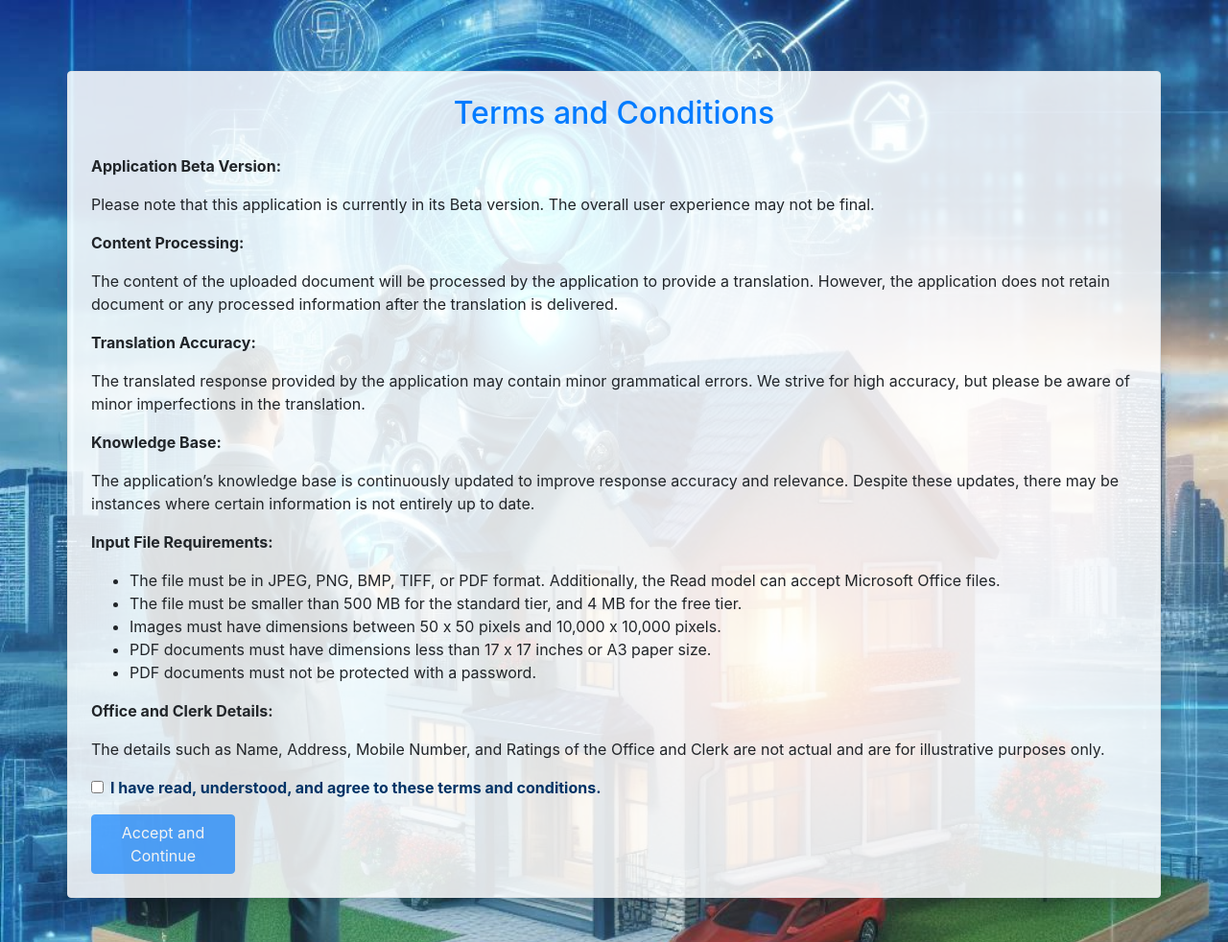
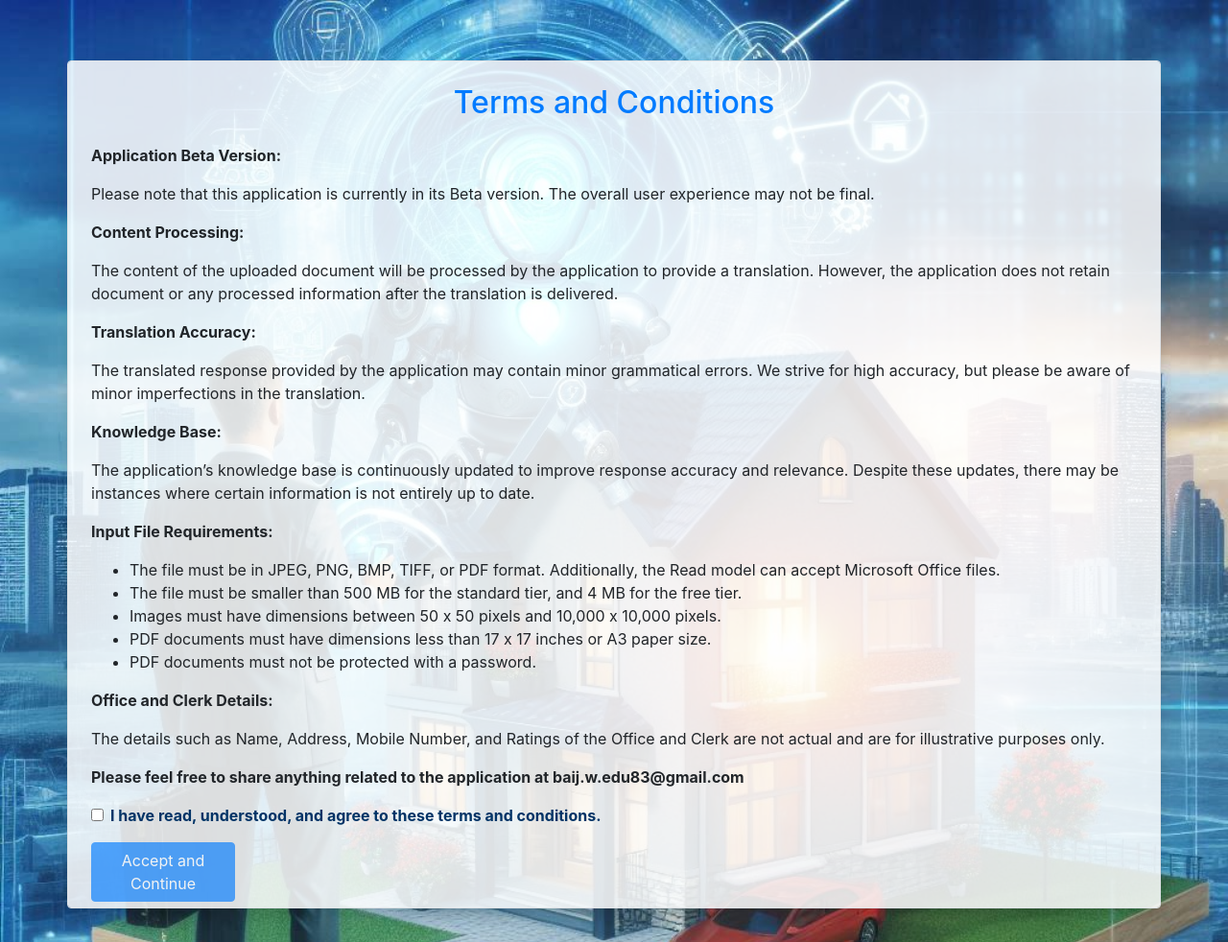
Before and after one commit to Baijnath-Singh/Klerk, a Flask app: page / in a window 1280 px wide. Shown: the whole page at 96% size. Run offline with Flask 2, Linux system fonts and the light colour scheme; some libraries are stand-ins or nearby versions.

Commit message:
Added detail to connect baij.w.edu83@gmail.com

```diff
--- a/templates/index.html
+++ b/templates/index.html
@@ -35,7 +35,7 @@
 
             <p><strong>Office and Clerk Details:</strong></p>
             <p>The details such as Name, Address, Mobile Number, and Ratings of the Office and Clerk are not actual and are for illustrative purposes only.</p>
-
+            <p><strong>Please feel free to share anything related to the application at baij.w.edu83@gmail.com</strong></p>
         </div>
         <div class="form-check">
             <input type="checkbox" class="form-check-input" id="acceptTerms">
```
